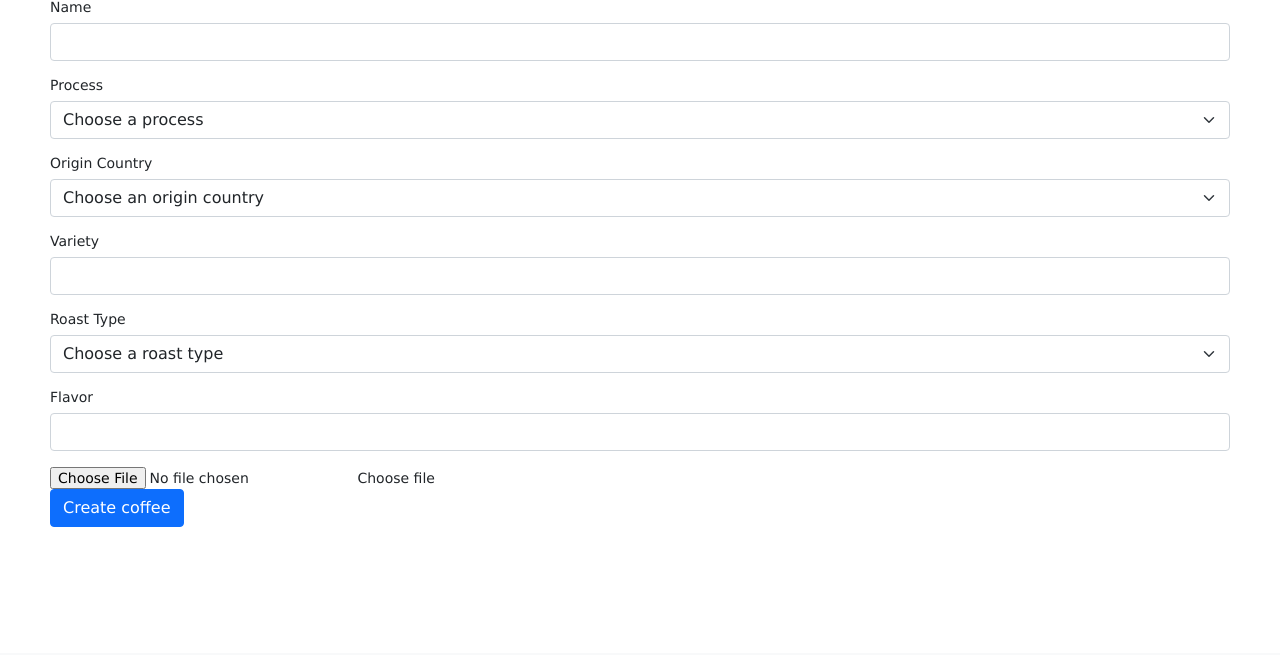
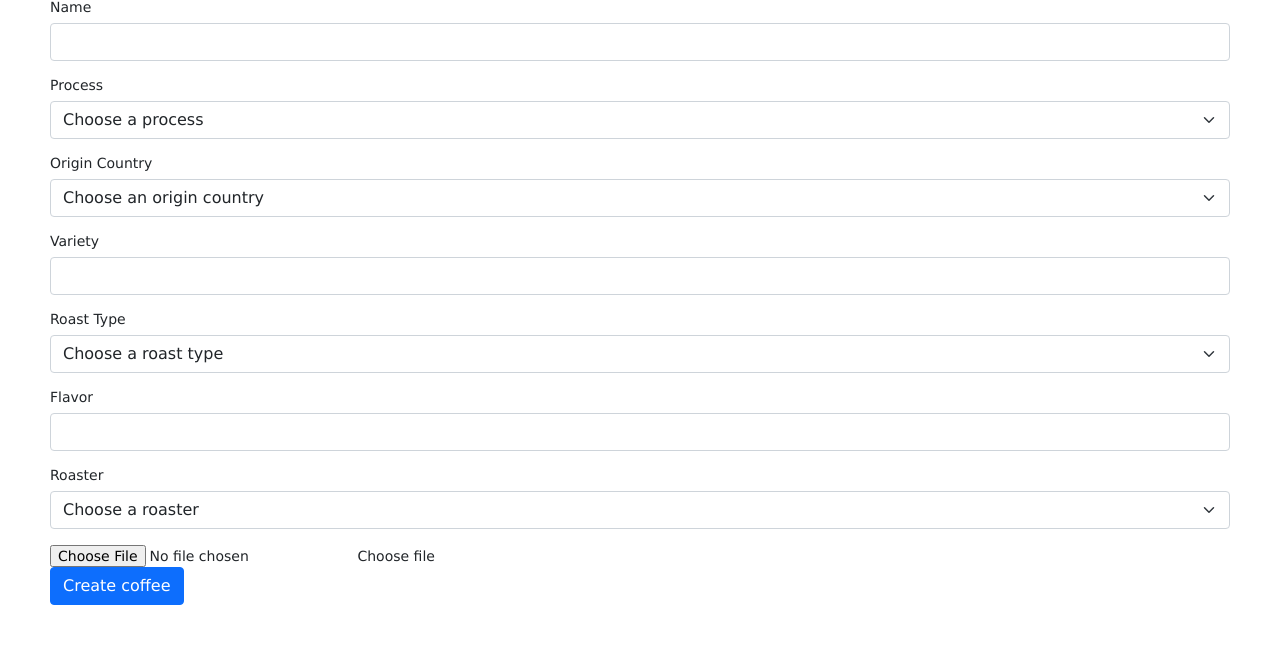
Before and after one commit to karinaglf/ironhack-project-which-coffee, a Node server app: page /coffees/create-coffee in a window 1280 px wide. Shown: the part 147-802 px from the top of the page. Before the commit the page ends 674 px from the top, so only its background shows below. Run offline with Node 20, Linux system fonts and the light colour scheme; a user stored in the database is signed in; tables that the repository leaves empty hold one stand-in row (values such as "Sample post"); some libraries are stand-ins or nearby versions.

Commit message:
connect the roaster to the coffees

```diff
--- a/routes/coffee.routes.js
+++ b/routes/coffee.routes.js
@@ -3,11 +3,13 @@ const Coffee = require('../models/Coffee.model');
 const fileUploader = require('../config/cloudinary.config');
 const User = require('./../models/User.model');
 const isRoaster = require('./../middleware/isRoaster');
+const Roaster = require('../models/Roaster.model');
 
 // GET - Show all coffees list
 
 router.get('/coffees', (req, res) => {
   Coffee.find()
+    .populate('roaster')
     .then((coffeesList) => {
       res.render('coffees/all-coffees', { coffeesList });
     })
@@ -38,7 +40,8 @@ router.get('/coffees/detail/:coffeeId', (req, res) => {
   console.log('req.params', req.params);
   const coffeeId = req.params.coffeeId;
 
-  Coffee.findById(coffeeId) //
+  Coffee.findById(coffeeId)
+    .populate('roaster')
     .then((oneCoffee) => {
       res.render('coffees/coffee-details', { oneCoffee });
     });
@@ -46,7 +49,9 @@ router.get('/coffees/detail/:coffeeId', (req, res) => {
 
 //GET /coffees/create-coffee
 router.get('/coffees/create-coffee', isRoaster, (req, res) => {
-  res.render('coffees/create-coffee');
+  Roaster.find().then((roasterList) => {
+    res.render('coffees/create-coffee', { roasterList });
+  });
 });
 
 //POST - /coffees/create-coffee - Send and save data from form to database
--- a/views/coffees/coffee-details.hbs
+++ b/views/coffees/coffee-details.hbs
@@ -15,7 +15,7 @@
         <p><strong>Variety: </strong>{{oneCoffee.variety}}</p>
         <p><strong>Roast Type: </strong>{{oneCoffee.roastType}}</p>
         <p><strong>Flavor: </strong>{{oneCoffee.flavor}}</p>
-        <p><strong>Roaster: </strong>{{oneCoffee.roaster}}</p>
+        <p><strong>Roaster: </strong>{{oneCoffee.roaster.name}}</p>
     </div>
   </div>
 </div>
--- a/views/coffees/create-coffee.hbs
+++ b/views/coffees/create-coffee.hbs
@@ -44,7 +44,15 @@
     <label for="flavorInput" class="form-label">Flavor</label>
     <input type="text" name="flavor" class="form-control" id="flavorInput">
   </div>
-
+  <div class="mb-3">
+    <label for="roasterInput" class="form-label">Roaster</label>
+    <select name='roaster' class="form-select" aria-label="Default select example">
+        <option selected>Choose a roaster</option>
+        {{#each roasterList}}
+        <option value="{{this._id}}">{{this.name}}</option>
+        {{/each}}
+    </select>
+  </div>
   <div class="custom-file">
     <input name="image" type="file" class="custom-file-input" id="imageFile">
     <label class="custom-file-label" for="imageFile">Choose file</label>
```
Also changed, not shown: models/User.model.js (+5 -2 lines).
